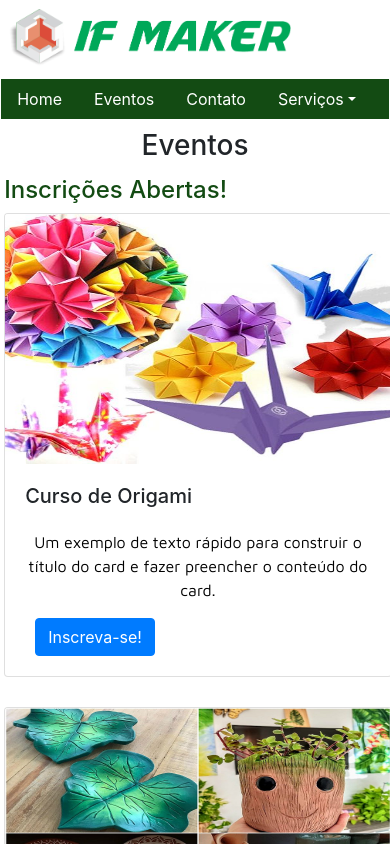
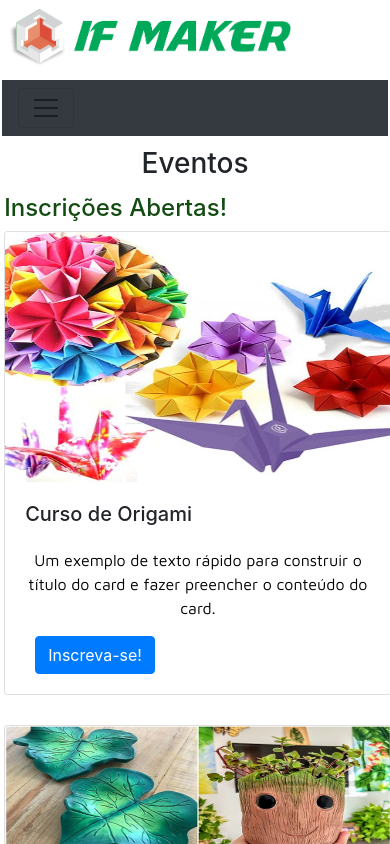
Before and after one commit to RENATATSI2019/ifmaker, a React (Create React App) app: page /eventos in a window 390 px wide. Shown: the top 844 px of the page. Built offline with nearby package versions, Linux system fonts and the light colour scheme.

Commit message:
Implementação do Menu Mobile

```diff
--- a/src/pages/Menu.js
+++ b/src/pages/Menu.js
@@ -1,32 +1,39 @@
 import React, { Component } from 'react';
 import './menu.css';
 import './Inicio';
+import Navbar from 'react-bootstrap/Navbar';
 
 class Menu extends Component {
     render() {
         return (
-             <div>
-                    <div className="nav">
-                        <li className="nav-item">
+            <div className="conteiner">
+
+
+                <Navbar bg="dark" expand="lg">
+                    <Navbar.Toggle aria-controls="basic-navbar-nav" />
+                    <Navbar.Collapse id="basic-navbar-nav">
+
+                        <ul className="nav-item">
                             <a className="nav-link" href="Inicio">Home</a>
-                        </li>
+                        </ul>
 
-                        <li className="nav-item">
+                        <ul className="nav-item">
                             <a className="nav-link" href="Eventos">Eventos</a>
-                        </li>
-                        <li className="nav-item">
+                        </ul>
+                        <ul className="nav-item">
                             <a className="nav-link" href="Contato">Contato</a>
-                        </li>
-                        <li className="nav-item dropdown">
+                        </ul>
+                        <ul className="nav-item dropdown">
                             <a className="nav-link dropdown-toggle" data-toggle="dropdown" href="Serviços">Serviços</a>
                             <div className="dropdown-menu">
                                 <a className="dropdown-item" href="Cursos">Cursos</a>
                                 <a className="dropdown-item" href="Agendamento">Agendamento</a>
                             </div>
-                        </li>
-                    </div>
-                </div>
+                        </ul>
 
+                    </Navbar.Collapse>
+                </Navbar>
+            </div>
         );
     }
 }
```
